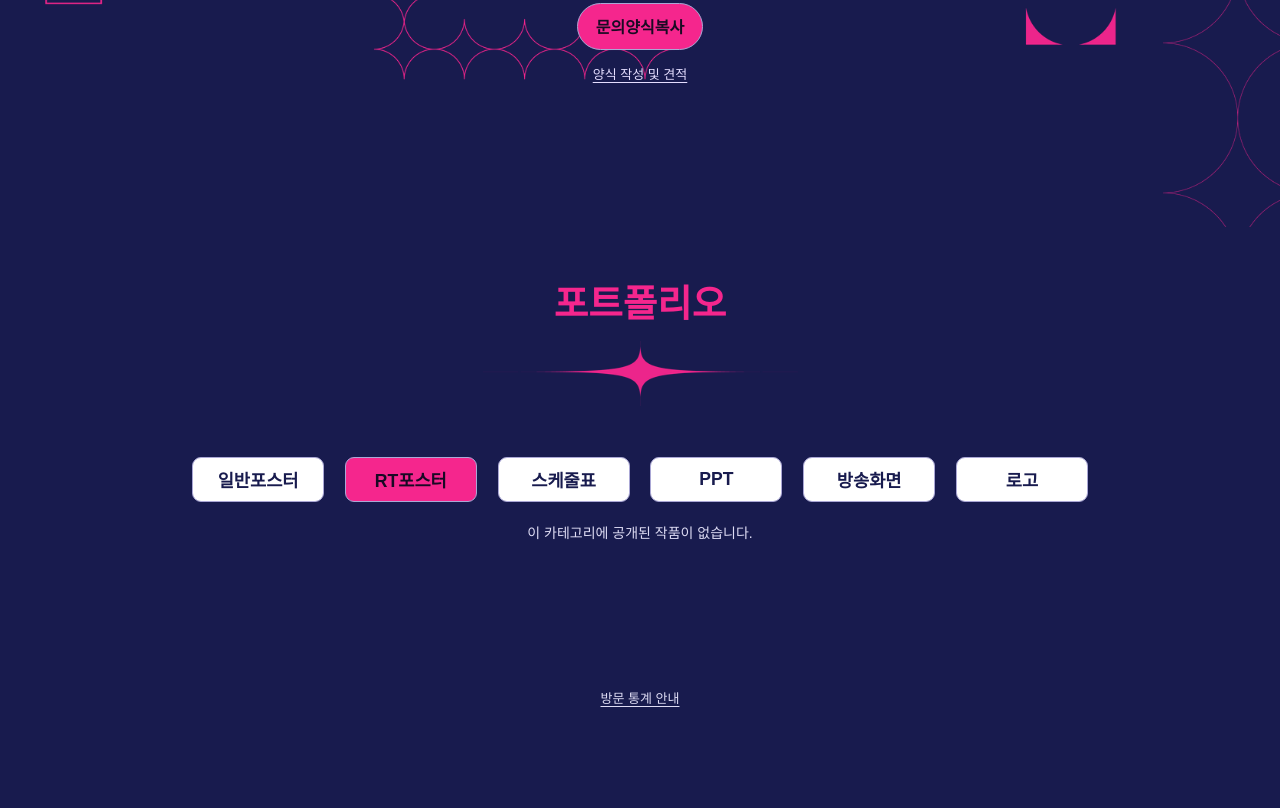
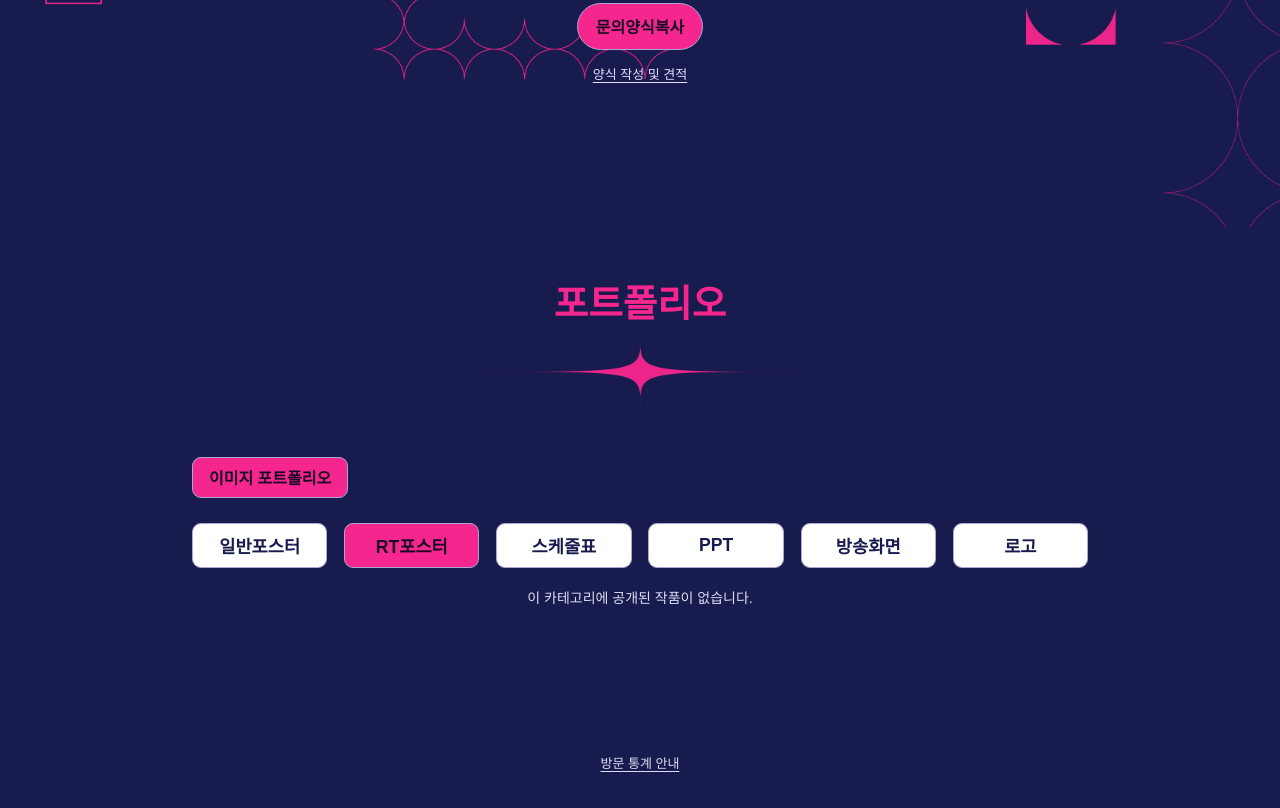
Before and after one commit to galgalchi/arthtmlpage-main2-san, a plain HTML site: page index.html in a window 1280 px wide. Shown: the part 3535-4343 px from the top of the page. Before the commit the page ends 4278 px from the top, so only its background shows below. Drawn offline with Linux system fonts and the light colour scheme; no server answers; a web font is replaced by a local one.

Commit message:
Keep mobile ornaments and show portfolio category levels

```diff
--- a/page-data.js
+++ b/page-data.js
@@ -9,14 +9,20 @@ window.SAN_PAGE_DATA = {
   },
   portfolio: {
     version: 2,
-    defaults: { primaryId: 'rt-poster', mode: 'grid' },
+    defaults: { primaryId: 'image-category', secondaryId: 'rt-poster', mode: 'grid' },
     categories: {
-      poster: {name: '일반포스터', order: 0, categories: {main: {name: '전체', items: {}}}},
-      'rt-poster': {name: 'RT포스터', order: 1, categories: {main: {name: '전체', items: {}}}},
-      schedule: {name: '스케줄표', order: 2, categories: {main: {name: '전체', items: {}}}},
-      ppt: {name: 'PPT', order: 3, categories: {main: {name: '전체', items: {}}}},
-      broadcast: {name: '방송화면', order: 4, categories: {main: {name: '전체', items: {}}}},
-      logo: {name: '로고', order: 5, categories: {main: {name: '전체', items: {}}}}
+      'image-category': {
+        name: '이미지 포트폴리오',
+        order: 0,
+        categories: {
+          poster: {name: '일반포스터', order: 0},
+          'rt-poster': {name: 'RT포스터', order: 1},
+          schedule: {name: '스케줄표', order: 2},
+          ppt: {name: 'PPT', order: 3},
+          broadcast: {name: '방송화면', order: 4},
+          logo: {name: '로고', order: 5}
+        }
+      }
     }
   },
   estimate: [
--- a/portfolio-view.js
+++ b/portfolio-view.js
@@ -145,21 +145,42 @@
     const tabs = element('div', 'portfolio-cat-tabs pv-tabs');
     primaryNav.append(tabs);
 
+    const secondaryNav = element('nav', 'pv-secondary-nav');
+    secondaryNav.setAttribute('aria-label', '포트폴리오 2차 카테고리');
+    const secondaryTabs = element('div', 'pv-tabs');
+    secondaryNav.append(secondaryTabs);
+
     const controls = element('div', 'pv-controls');
-    const select = element('select', 'pv-secondary');
-    select.setAttribute('aria-label', '2차 카테고리 선택');
     const modeButton = button('portfolio-mode pv-mode', '슬라이드로 보기');
-    controls.append(select, modeButton);
+    controls.append(modeButton);
     const status = element('p', 'pv-status', '포트폴리오를 불러오는 중입니다.');
     status.setAttribute('role', 'status');
     const section = element('div', 'pf-type-section active pv-section');
-    host.replaceChildren(primaryNav, controls, status, section);
-    primaryNav.hidden = controls.hidden = true;
+    host.replaceChildren(primaryNav, secondaryNav, controls, status, section);
+    primaryNav.hidden = secondaryNav.hidden = controls.hidden = true;
 
     let data, selectedPrimary, selectedSecondary, selectedMode, slideKey;
     let manuallySelected = false;
     let primarySignature, secondarySignature, contentSignature;
     let releaseSlider;
+
+    function paintTabs(list, categories, activate) {
+      list.style.setProperty('--tab-columns', Math.max(1, Math.min(6, categories.length)));
+      list.replaceChildren(...categories.map(([key, entry]) => {
+        const tab = button('pf-tab-btn', entry.name, entry.name);
+        tab.dataset.categoryId = key;
+        tab.onclick = () => activate(key);
+        return tab;
+      }));
+    }
+
+    function selectTab(list, activeId) {
+      for (const tab of list.children) {
+        const active = tab.dataset.categoryId === activeId;
+        tab.classList.toggle('active', active);
+        tab.setAttribute('aria-pressed', String(active));
+      }
+    }
 
     function reportCategory() {
       const work = section.querySelector('[data-kind]');
@@ -185,9 +206,8 @@
       const mode = selectedMode || defaults.mode;
       const works = publicWorks(secondary);
       primaryNav.hidden = !primaries.length;
-      controls.hidden = secondaries.length < 2 && !works.length;
-      select.hidden = secondaries.length < 2;
-      modeButton.hidden = !works.length;
+      secondaryNav.hidden = !secondaries.length;
+      controls.hidden = !works.length;
       modeButton.textContent = mode === 'slide' ? '격자로 보기' : '슬라이드로 보기';
       modeButton.setAttribute('aria-label', modeButton.textContent);
       modeButton.onclick = () => {
@@ -197,35 +217,31 @@
 
       const primaryList = JSON.stringify(primaries.map(([id, entry]) => [id, entry.name]));
       if (primaryList !== primarySignature) {
-        tabs.replaceChildren();
         primarySignature = primaryList;
-        tabs.style.setProperty('--tab-columns', Math.max(1, Math.min(6, primaries.length)));
-        for (const [id, entry] of primaries) {
-          const tab = button('pf-tab-btn', entry.name, entry.name);
-          tab.dataset.primaryId = id;
-          tab.onclick = () => {
+        paintTabs(tabs, primaries, id => {
           if (selectedPrimary === id) return;
           manuallySelected = true;
           selectedPrimary = id;
           selectedSecondary = slideKey = null;
           render();
           reportCategory();
-          };
-          tabs.append(tab);
+        });
       }
+      selectTab(tabs, selectedPrimary);
+
+      const options = JSON.stringify([selectedPrimary, secondaries.map(([id, entry]) => [id, entry.name])]);
+      if (options !== secondarySignature) {
+        secondarySignature = options;
+        paintTabs(secondaryTabs, secondaries, id => {
+          if (selectedSecondary === id) return;
+          manuallySelected = true;
+          selectedSecondary = id;
+          slideKey = null;
+          render();
+          reportCategory();
+        });
       }
-      for (const tab of tabs.children) {
-        const active = tab.dataset.primaryId === selectedPrimary;
-        tab.classList.toggle('active', active);
-        tab.setAttribute('aria-pressed', String(active));
-      }
-
-      const options = JSON.stringify(secondaries.map(([id, entry]) => [id, entry.name]));
-      if (options !== secondarySignature) {
-        select.replaceChildren(...secondaries.map(([id, entry]) => new Option(entry.name, id)));
-        secondarySignature = options;
-      }
-      select.value = selectedSecondary || '';
+      selectTab(secondaryTabs, selectedSecondary);
       status.hidden = !!works.length;
       if (!works.length) {
         status.textContent = !primaries.length ? '등록된 포트폴리오가 없습니다.'
@@ -248,14 +264,6 @@
       }
     }
 
-    select.onchange = () => {
-      manuallySelected = true;
-      selectedSecondary = select.value;
-      slideKey = null;
-      render();
-      reportCategory();
-    };
-
     function setData(next) {
       data = next;
       render();
--- a/style.css
+++ b/style.css
@@ -364,9 +364,11 @@ button:focus-visible, a:focus-visible, summary:focus-visible, textarea:focus-vis
 
 .portfolio { margin-top: calc(256 * var(--u)); padding-bottom: calc(170 * var(--u)); }
 .portfolio-content, .review-content { width: var(--wide); margin: calc(63 * var(--u)) auto 0; }
-.pv-primary-nav { display: flex; align-items: center; gap: 8px; }
-.pv-tabs { display: grid; flex: 1; grid-template-columns: repeat(var(--tab-columns, 6), minmax(0, 1fr)); gap: calc(27 * var(--u)); min-width: 0; }
-.pf-tab-btn, .portfolio-mode, .pv-secondary, .review-controls button {
+.pv-primary-nav { margin-bottom: clamp(12px, 2vw, 25px); }
+.pv-primary-nav .pv-tabs { display: flex; flex-wrap: wrap; }
+.pv-primary-nav .pf-tab-btn { font-size: 1rem; min-height: 38px; padding-inline: 1em; }
+.pv-tabs { display: grid; grid-template-columns: repeat(var(--tab-columns, 6), minmax(0, 1fr)); gap: clamp(7px, calc(22 * var(--u)), 22px); min-width: 0; }
+.pf-tab-btn, .portfolio-mode, .review-controls button {
   min-width: 0;
   min-height: 44px;
   padding: .45em;
@@ -380,7 +382,6 @@ button:focus-visible, a:focus-visible, summary:focus-visible, textarea:focus-vis
 .pf-tab-btn:hover { background: #eeedfb; }
 .pf-tab-btn.active { background: var(--pink); color: #180924; }
 .pv-controls { display: flex; justify-content: flex-end; gap: 8px; margin-top: 1rem; }
-.pv-secondary { max-width: 55%; }
 .pv-status { margin-top: 1.2rem; color: #dedcf4; text-align: center; font-size: .875rem; }
 .pv-section { margin-top: 1rem; }
 .portfolio-grid { display: grid; grid-template-columns: repeat(4, minmax(0, 1fr)); gap: .8rem; }
@@ -472,8 +473,12 @@ dialog::backdrop { background: #070923d9; }
   .benefits br { display: none; }
   .notice, .process, .schedule, .inquiry, .portfolio { margin-top: clamp(65px, 13vw, 100px); }
   .section-title::after { width: min(43%, 215px); margin-top: 11px; }
-  .ornament { display: none; }
-  .hero-decor { display: block; height: 440px; background-size: auto 440px; background-position: center top; opacity: .62; }
+  .ornament { opacity: .78; }
+  .hero-decor { height: clamp(320px, 70vw, 540px); background-size: auto 100%; background-position: center top; }
+  .notice-decor { top: auto; bottom: -64px; height: auto; aspect-ratio: 1673 / 1220; }
+  .process-decor { top: auto; right: 16px; bottom: -51px; width: clamp(96px, 23vw, 150px); height: auto; aspect-ratio: 260 / 110; }
+  .calendar-decor { top: auto; bottom: -62px; height: auto; aspect-ratio: 1673 / 1040; }
+  .inquiry-decor { top: auto; bottom: -54px; height: auto; aspect-ratio: 1673 / 840; }
   .notice-content { width: var(--wide); margin-top: 19px; }
   .notice-list { gap: 7px; margin-top: 12px; }
   .notice-lead, .notice-list li { border-radius: 17px; padding: .75rem .85rem; font-size: .9rem; }
@@ -490,7 +495,7 @@ dialog::backdrop { background: #070923d9; }
   .inquiry-actions { margin-top: 14px; }
   .portfolio, .reviews { padding-bottom: 58px; }
   .portfolio-content, .review-content { margin-top: 24px; }
-  .pv-tabs { grid-template-columns: repeat(3, minmax(0, 1fr)); gap: 7px; }
+  .pv-tabs { grid-template-columns: repeat(min(3, var(--tab-columns, 6)), minmax(0, 1fr)); }
   .portfolio-grid { grid-template-columns: repeat(2, minmax(0, 1fr)); }
   .review-grid { grid-template-columns: 1fr; }
 }
```
Lines whose indentation alone changed are shown as unchanged.
